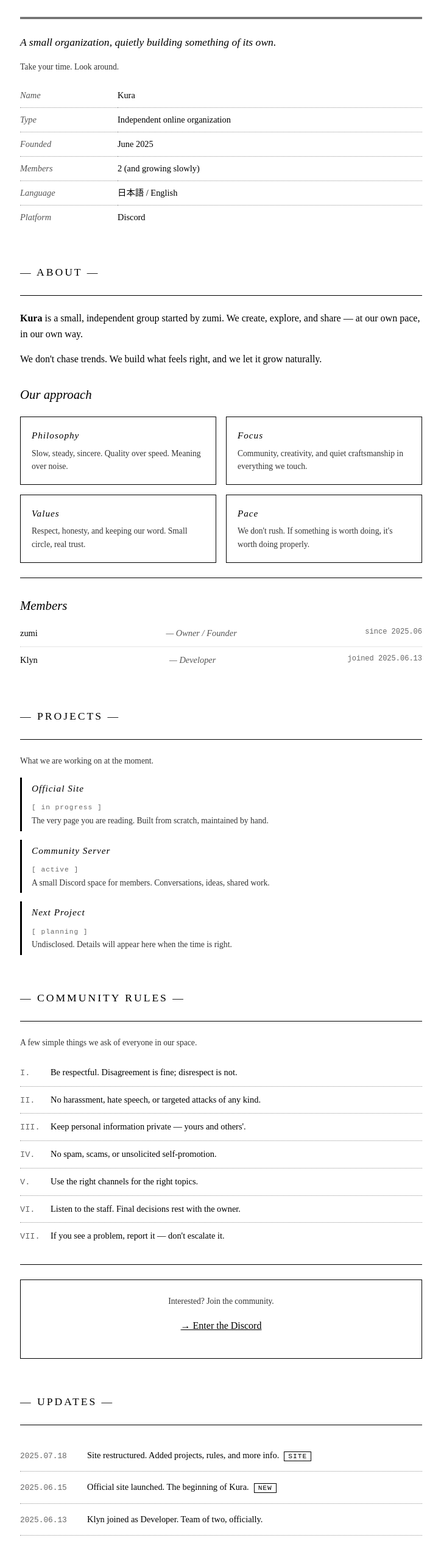
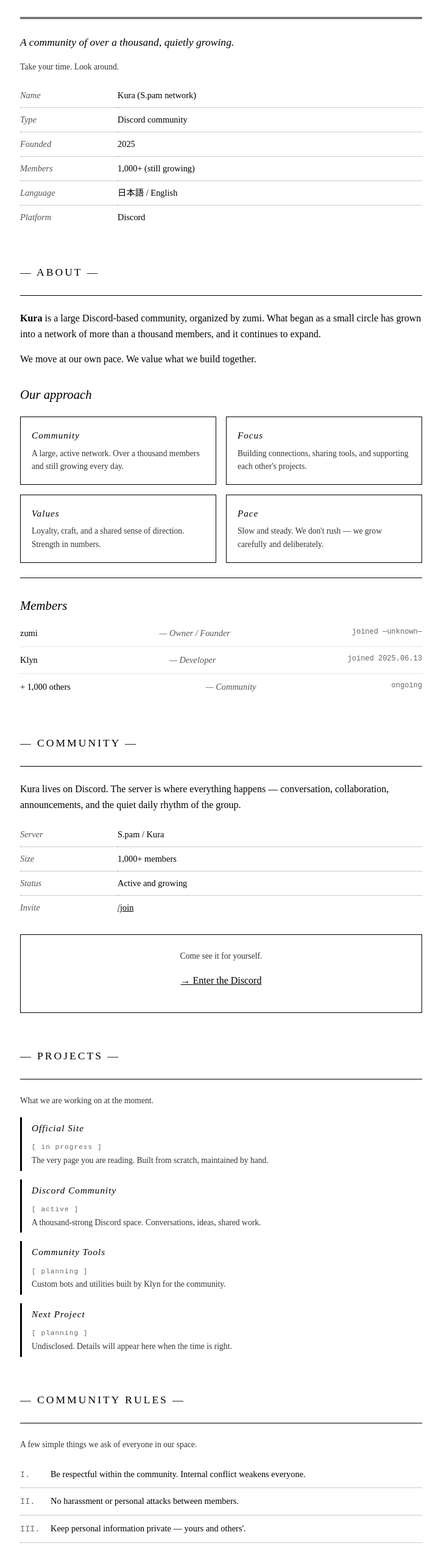
Before and after one commit to kura-monster/kura, a plain HTML site: page index.html in a window 1280 px wide. Shown: the part 240-2775 px from the top of the page at 61% size, without its empty margins (277-1001 px from the left). Drawn offline with Linux system fonts and the light colour scheme.

Commit message:
Update index.html

```diff
--- a/index.html
+++ b/index.html
@@ -1,10 +1,14 @@
+
                         <!DOCTYPE html>
                         <html lang="en">
                         <head>
                             <meta charset="UTF-8">
                             <meta name="viewport" content="width=device-width, initial-scale=1.0">
-    <title>Kura</title>
               <style>
+                body {
+                  background-color: white; /* Ensure the iframe has a white background */
+                }
+
                 * { margin: 0; padding: 0; box-sizing: border-box; }
 html { scroll-behavior: smooth; }
 body {
@@ -57,6 +61,9 @@
 .small { font-size: 0.85rem; color: #333; }
 .lead { font-size: 1.1rem; font-style: italic; }
 
+a { color: #000; }
+a:visited { color: #551A8B; }
+
 .section { margin-bottom: 56px; }
 .section-title {
     font-size: 1.1rem;
@@ -91,10 +98,7 @@
     gap: 16px;
     margin-top: 20px;
 }
-        .card {
-            border: 1px solid #000;
-            padding: 18px;
-        }
+.card { border: 1px solid #000; padding: 18px; }
 .card h3 { margin-bottom: 6px; }
 .card p { font-size: 0.85rem; color: #333; margin-bottom: 0; }
 @media (max-width: 560px) { .card-grid { grid-template-columns: 1fr; } }
@@ -106,8 +110,7 @@
     text-align: center;
     margin: 24px 0;
 }
-        .discord-box a { color: #000; text-decoration: underline; }
-        .discord-box a:visited { color: #551A8B; }
+.discord-box a { text-decoration: underline; }
 
 /* ── Members ── */
 .member-row {
@@ -122,7 +125,11 @@
 .member-row:last-child { border-bottom: none; }
 .member-name { font-weight: normal; }
 .member-role { font-style: italic; color: #555; }
-        .member-note { font-family: "Courier New", Courier, monospace; font-size: 0.75rem; color: #666; }
+.member-note {
+    font-family: "Courier New", Courier, monospace;
+    font-size: 0.75rem;
+    color: #666;
+}
 
 /* ── Rules ── */
 .rules-list {
@@ -198,8 +205,6 @@
     font-size: 0.75rem;
     color: #666;
 }
-        footer a { color: #000; text-decoration: underline; }
-        footer a:visited { color: #551A8B; }
 .credits { margin-top: 8px; font-size: 0.8rem; color: #444; line-height: 1.8; }
 .credits strong { font-weight: normal; font-style: italic; }
 .counter {
@@ -211,7 +216,18 @@
     margin-top: 12px;
     background: #f5f5f5;
 }
+
+
               </style>
+                        </head>
+                        <body>
+                            <!DOCTYPE html>
+<html lang="en">
+<head>
+    <meta charset="UTF-8">
+    <meta name="viewport" content="width=device-width, initial-scale=1.0">
+    <title>Kura</title>
+    <link rel="stylesheet" href="css/style.css">
 </head>
 <body>
     <header>
@@ -219,6 +235,7 @@
         <nav>
             <a href="#home">home</a>
             <a href="#about">about</a>
+            <a href="#community">community</a>
             <a href="#projects">projects</a>
             <a href="#rules">rules</a>
             <a href="#updates">updates</a>
@@ -231,14 +248,14 @@
             <div class="ornament">❦ ❦ ❦</div>
             <h1>Welcome to Kura.</h1>
             <hr class="double">
-            <p class="lead">A small organization, quietly building something of its own.</p>
+            <p class="lead">A community of over a thousand, quietly growing.</p>
             <p class="small">Take your time. Look around.</p>
 
             <table class="info-table">
-                <tr><td>Name</td><td>Kura</td></tr>
-                <tr><td>Type</td><td>Independent online organization</td></tr>
-                <tr><td>Founded</td><td>June 2025</td></tr>
-                <tr><td>Members</td><td>2 (and growing slowly)</td></tr>
+                <tr><td>Name</td><td>Kura (S.pam network)</td></tr>
+                <tr><td>Type</td><td>Discord community</td></tr>
+                <tr><td>Founded</td><td>2025</td></tr>
+                <tr><td>Members</td><td>1,000+ (still growing)</td></tr>
                 <tr><td>Language</td><td>日本語 / English</td></tr>
                 <tr><td>Platform</td><td>Discord</td></tr>
             </table>
@@ -247,26 +264,26 @@
         <section id="about" class="section">
             <p class="section-title">— About —</p>
             <hr>
-            <p><strong>Kura</strong> is a small, independent group started by zumi. We create, explore, and share — at our own pace, in our own way.</p>
-            <p>We don't chase trends. We build what feels right, and we let it grow naturally.</p>
+            <p><strong>Kura</strong> is a large Discord-based community, organized by zumi. What began as a small circle has grown into a network of more than a thousand members, and it continues to expand.</p>
+            <p>We move at our own pace. We value what we build together.</p>
 
             <h2>Our approach</h2>
             <div class="card-grid">
                 <div class="card">
-                    <h3>Philosophy</h3>
-                    <p>Slow, steady, sincere. Quality over speed. Meaning over noise.</p>
+                    <h3>Community</h3>
+                    <p>A large, active network. Over a thousand members and still growing every day.</p>
                 </div>
                 <div class="card">
                     <h3>Focus</h3>
-                    <p>Community, creativity, and quiet craftsmanship in everything we touch.</p>
+                    <p>Building connections, sharing tools, and supporting each other's projects.</p>
                 </div>
                 <div class="card">
                     <h3>Values</h3>
-                    <p>Respect, honesty, and keeping our word. Small circle, real trust.</p>
+                    <p>Loyalty, craft, and a shared sense of direction. Strength in numbers.</p>
                 </div>
                 <div class="card">
                     <h3>Pace</h3>
-                    <p>We don't rush. If something is worth doing, it's worth doing properly.</p>
+                    <p>Slow and steady. We don't rush — we grow carefully and deliberately.</p>
                 </div>
             </div>
 
@@ -277,13 +294,36 @@
                 <div class="member-row">
                     <span class="member-name">zumi</span>
                     <span class="member-role">— Owner / Founder</span>
-                    <span class="member-note">since 2025.06</span>
+                    <span class="member-note">joined —unknown—</span>
                 </div>
                 <div class="member-row">
                     <span class="member-name">Klyn</span>
                     <span class="member-role">— Developer</span>
                     <span class="member-note">joined 2025.06.13</span>
                 </div>
+                <div class="member-row">
+                    <span class="member-name">+ 1,000 others</span>
+                    <span class="member-role">— Community</span>
+                    <span class="member-note">ongoing</span>
+                </div>
+            </div>
+        </section>
+
+        <section id="community" class="section">
+            <p class="section-title">— Community —</p>
+            <hr>
+            <p>Kura lives on Discord. The server is where everything happens — conversation, collaboration, announcements, and the quiet daily rhythm of the group.</p>
+
+            <table class="info-table">
+                <tr><td>Server</td><td>S.pam / Kura</td></tr>
+                <tr><td>Size</td><td>1,000+ members</td></tr>
+                <tr><td>Status</td><td>Active and growing</td></tr>
+                <tr><td>Invite</td><td><a href="/join">/join</a></td></tr>
+            </table>
+
+            <div class="discord-box">
+                <p class="small">Come see it for yourself.</p>
+                <p><a href="/join">→ Enter the Discord</a></p>
             </div>
         </section>
 
@@ -298,9 +338,14 @@
                 <p>The very page you are reading. Built from scratch, maintained by hand.</p>
             </div>
             <div class="project-item">
-                <h3>Community Server</h3>
+                <h3>Discord Community</h3>
                 <span class="project-status">[ active ]</span>
-                <p>A small Discord space for members. Conversations, ideas, shared work.</p>
+                <p>A thousand-strong Discord space. Conversations, ideas, shared work.</p>
+            </div>
+            <div class="project-item">
+                <h3>Community Tools</h3>
+                <span class="project-status">[ planning ]</span>
+                <p>Custom bots and utilities built by Klyn for the community.</p>
             </div>
             <div class="project-item">
                 <h3>Next Project</h3>
@@ -315,21 +360,14 @@
             <p class="small">A few simple things we ask of everyone in our space.</p>
 
             <ol class="rules-list">
-                <li>Be respectful. Disagreement is fine; disrespect is not.</li>
-                <li>No harassment, hate speech, or targeted attacks of any kind.</li>
+                <li>Be respectful within the community. Internal conflict weakens everyone.</li>
+                <li>No harassment or personal attacks between members.</li>
                 <li>Keep personal information private — yours and others'.</li>
-                <li>No spam, scams, or unsolicited self-promotion.</li>
+                <li>Follow the directions of the staff. Final decisions rest with the owner.</li>
                 <li>Use the right channels for the right topics.</li>
-                <li>Listen to the staff. Final decisions rest with the owner.</li>
-                <li>If you see a problem, report it — don't escalate it.</li>
+                <li>What happens in the server stays in the server.</li>
+                <li>If you see a problem, report it to staff — don't escalate it.</li>
             </ol>
-
-            <hr>
-
-            <div class="discord-box">
-                <p class="small">Interested? Join the community.</p>
-                <p><a href="/join">→ Enter the Discord</a></p>
-            </div>
         </section>
 
         <section id="updates" class="section">
@@ -338,23 +376,23 @@
             <ul class="update-list">
                 <li>
                     <span class="update-date">2025.07.18</span>
-                    <span>Site restructured. Added projects, rules, and more info.<span class="update-tag">site</span></span>
+                    <span>Site restructured into multiple files. New sections added.<span class="update-tag">site</span></span>
+                </li>
+                <li>
+                    <span class="update-date">2025.07.10</span>
+                    <span>Community surpassed 1,000 members.</span>
                 </li>
                 <li>
                     <span class="update-date">2025.06.15</span>
-                    <span>Official site launched. The beginning of Kura.<span class="update-tag">new</span></span>
+                    <span>Official site launched.<span class="update-tag">new</span></span>
                 </li>
                 <li>
                     <span class="update-date">2025.06.13</span>
-                    <span>Klyn joined as Developer. Team of two, officially.</span>
+                    <span>Klyn joined as Developer.</span>
                 </li>
                 <li>
-                    <span class="update-date">2025.06.08</span>
-                    <span>Kura was founded by zumi.</span>
-                </li>
-                <li>
-                    <span class="update-date">——.——.——</span>
-                    <span>Discord server opened. Date unknown.</span>
+                    <span class="update-date">2025.——.——</span>
+                    <span>Kura was founded by zumi. Date unknown.</span>
                 </li>
             </ul>
         </section>
@@ -374,17 +412,42 @@
         </div>
     </footer>
 
+    <script src="js/main.js"></script>
+</body>
+</html>
+
+
               <script>
+                              (function () {
+    // /join → Discord redirect
     if (window.location.pathname === '/join') {
         window.location.href = 'https://discord.gg/D6PGKFKZEq';
     }
 
+    // Visitor counter
+    const counterEl = document.getElementById('counter');
+    if (counterEl) {
         let count = 42;
         const saved = localStorage.getItem('visitorCount');
         if (saved) count = parseInt(saved);
         count++;
         localStorage.setItem('visitorCount', count);
-        document.getElementById('counter').textContent = String(count).padStart(6, '0');
+        counterEl.textContent = String(count).padStart(6, '0');
+    }
+
+    // Smooth-scroll fallback for older browsers
+    document.querySelectorAll('a[href^="#"]').forEach(function (anchor) {
+        anchor.addEventListener('click', function (e) {
+            const target = document.querySelector(this.getAttribute('href'));
+            if (target) {
+                e.preventDefault();
+                target.scrollIntoView({ behavior: 'smooth' });
+            }
+        });
+    });
+})();
+
+
               </script>
                         </body>
                         </html>
```
Lines whose indentation alone changed are shown as unchanged.
